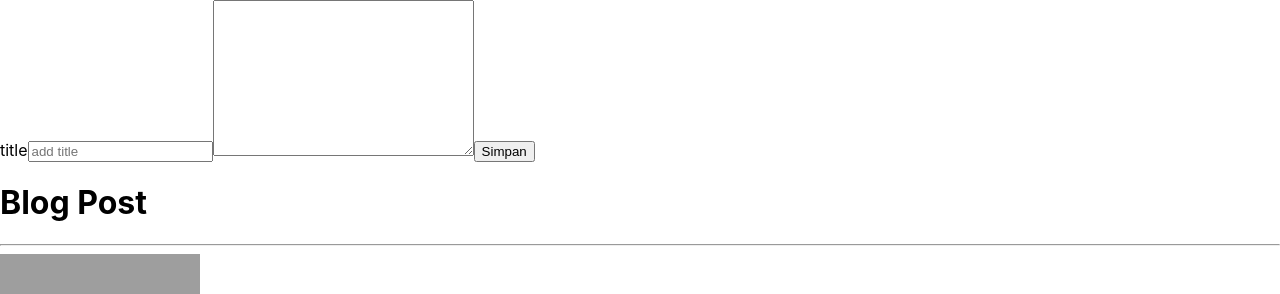
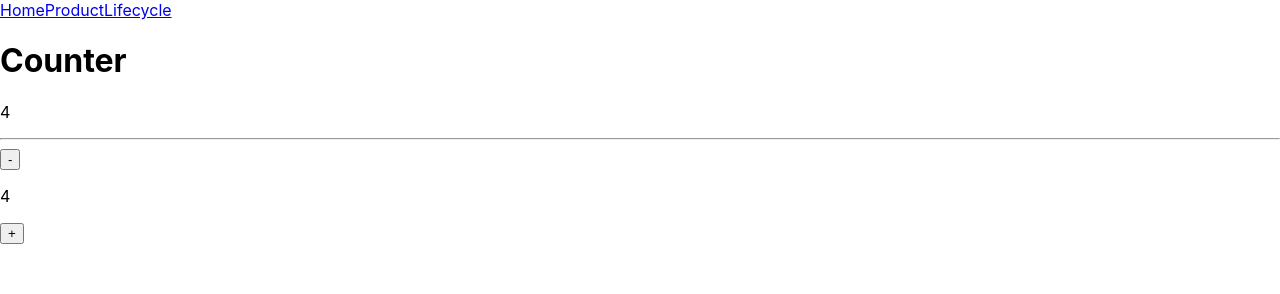
Before and after one commit to hamdizubir/learn-react, a React (Create React App) app: page /product in a window 1280 px wide. Shown: the top 294 px of the page. Built offline with nearby package versions, Linux system fonts and the light colour scheme; data requests are answered from the project's data file; grey boxes are pictures that could not be loaded.

Commit message:
Berpindah antar halaman dengan React Router (Routing Part 2) vid 18

```diff
--- a/package.json
+++ b/package.json
@@ -9,6 +9,8 @@
     "axios": "^0.19.0",
     "react": "^16.12.0",
     "react-dom": "^16.12.0",
+    "react-router": "^5.1.2",
+    "react-router-dom": "^5.1.2",
     "react-scripts": "3.3.0"
   },
   "scripts": {
--- a/src/component/LifeCycleComponent/LifeCycleComponent.jsx
+++ b/src/component/LifeCycleComponent/LifeCycleComponent.jsx
@@ -1,4 +1,4 @@
-import React,{Component} from 'react';
+import React,{Component, Fragment} from 'react';
 
 class LifeCycleComponent extends Component{
     constructor(props){
@@ -53,9 +53,13 @@ class LifeCycleComponent extends Component{
     render(){
         console.log('render');
         return(
-            <div>
+            <Fragment>
+
+                <h1>Life Cycle Component</h1>
                 <button onClick={this.changeCount}>Component Button {this.state.count}</button>
-            </div>
+
+            </Fragment>
+
 
         )
     }
--- a/src/container/Home/Home.jsx
+++ b/src/container/Home/Home.jsx
@@ -1,5 +1,8 @@
-import React,{Component} from 'react';
+import React,{Component, Fragment} from 'react';
 import LifeCycleComponent from '../../component/LifeCycleComponent/LifeCycleComponent';
+import { BrowserRouter, Route, Link } from 'react-router-dom';
+import BlogPost from '../BlogPost/BlogPost';
+import Product from '../Product/Product';
 
 class Home extends Component{
     state = {
@@ -9,13 +12,18 @@ class Home extends Component{
 
     render(){
         return(
-            <div>
-                <p>LifeCycleComponent</p>
-                <hr></hr>
-            {
-                this.state.showComponent ? <LifeCycleComponent/>:null
-            }
-            </div>
+            <BrowserRouter>
+                <Fragment>
+                    <div>
+                        <Link to='/'>Home</Link>
+                        <Link to='/product'>Product</Link>
+                        <Link to='/lifecycle'>Lifecycle</Link>
+                    </div>
+                    <Route path="/" exact component={BlogPost}></Route>
+                    <Route path="/lifecycle" component={LifeCycleComponent}></Route>
+                    <Route path="/product" component={Product}></Route>
+                </Fragment>
+            </BrowserRouter>
         )
     }
 }
--- a/src/index.js
+++ b/src/index.js
@@ -7,7 +7,7 @@ import BlogPost from './container/BlogPost/BlogPost';
 
 
 
-ReactDOM.render(<BlogPost />, document.getElementById('root'));
+ReactDOM.render(<Home />, document.getElementById('root'));
 
 // If you want your app to work offline and load faster, you can change
 // unregister() to register() below. Note this comes with some pitfalls.
```
Also changed, not shown: 1 other file (tests, documents, lock files or other folders).
